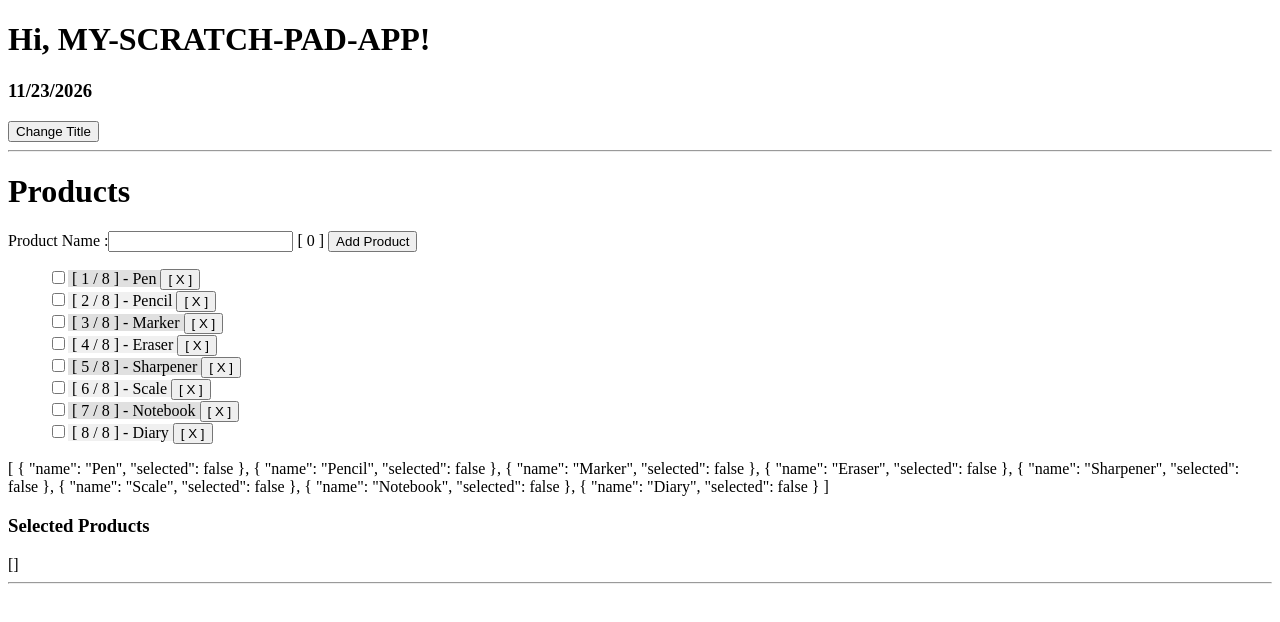
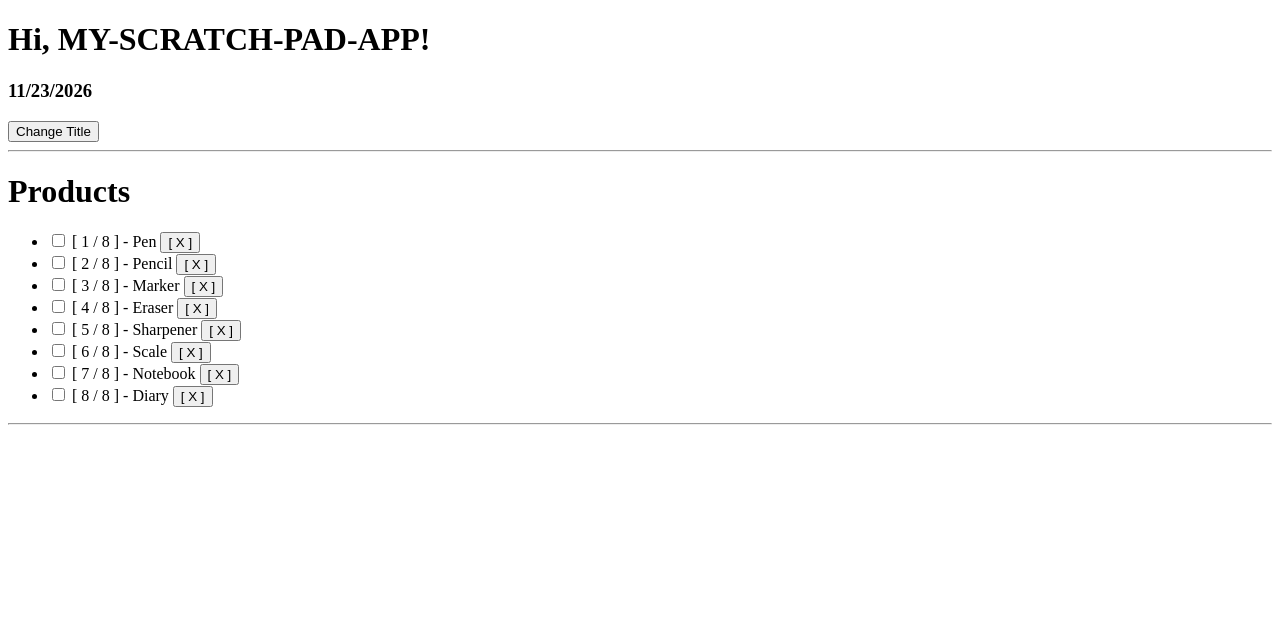
Before and after one commit to tkmagesh/siemens-angular-nov-2026, an Angular app in the folder scratch-pad/: page / in a window 1280 px wide. Shown: the top 622 px of the page. Built offline with nearby package versions, Linux system fonts and the light colour scheme.

Commit message:
component composition - Input decorator

```diff
--- /dev/null
+++ b/scratch-pad/src/app/products/add-product/add-product.html
@@ -0,0 +1,6 @@
+<!-- <div>
+    <label for="">Product Name :</label>
+    <input type="text" (input)="newProduct.set($event.target.value)" [value]="newProduct()">
+    <span> [ {{ newProduct().length }} ] </span>
+    <button (click)="addProduct()">Add Product</button>
+</div> -->
--- /dev/null
+++ b/scratch-pad/src/app/products/add-product/add-product.ts
@@ -0,0 +1,9 @@
+import { Component } from "@angular/core";
+
+@Component({
+    selector: "add-product",
+    templateUrl: "./add-product.html"
+})
+export class AddProduct {
+
+}
--- /dev/null
+++ b/scratch-pad/src/app/products/products-list/products-list.html
@@ -0,0 +1,19 @@
+<ul>
+    @for (product of list; track $index;) {
+        <li>
+            <!--
+            <input type="checkbox" (change)="updateProductSelection($index, $event.target.checked)" [checked]="product.selected">
+            <span [class]=" $even ? 'even' : 'odd'">
+                [ {{ $index + 1 }} / {{ $count }} ] - {{ product.name }}
+            </span>
+            <button (click)="removeProduct($index)"> [ X ] </button>
+            -->
+
+            <input type="checkbox" [checked]="product.selected">
+            <span [class]=" $even ? 'even' : 'odd'">
+                [ {{ $index + 1 }} / {{ $count }} ] - {{ product.name }}
+            </span>
+            <button> [ X ] </button>
+        </li>
+    }
+</ul>
--- /dev/null
+++ b/scratch-pad/src/app/products/products-list/products-list.ts
@@ -0,0 +1,13 @@
+import { Component, Input } from "@angular/core";
+import { Product } from "../types";
+
+@Component({
+    selector : 'products-list',
+    templateUrl : './products-list.html'
+})
+export class ProductsList {
+
+    @Input()
+    list : Array<Product> = [];
+
+}
--- a/scratch-pad/src/app/products/products.html
+++ b/scratch-pad/src/app/products/products.html
@@ -1,27 +1,4 @@
 <h1>Products</h1>
-<div>
-    <label for="">Product Name :</label>
-    <input type="text" (input)="newProduct.set($event.target.value)" [value]="newProduct()">
-    <span> [ {{ newProduct().length }} ] </span>
-    <button (click)="addProduct()">Add Product</button>
-</div>
-<ul>
-    @for (product of productNames(); track $index;) {
-        <li>
-            <input type="checkbox" (change)="updateProductSelection($index, $event.target.checked)" [checked]="product.selected">
-            <span [class]=" $even ? 'even' : 'odd'">
-                [ {{ $index + 1 }} / {{ $count }} ] - {{ product.name }}
-            </span>
-            <button (click)="removeProduct($index)"> [ X ] </button>
-        </li>
-    }
-</ul>
-<div>
-    {{ productNames() | json}}
-</div>
-<div>
-    <h3>Selected Products</h3>
-    <div>
-        {{ productNames() | selected | json}}
-    </div>
-</div>
+<!-- <add-product></add-product> -->
+<products-list [list]="productNames()"></products-list>
+<!-- <selected-products-list></selected-products-list> -->
--- a/scratch-pad/src/app/products/products.ts
+++ b/scratch-pad/src/app/products/products.ts
@@ -2,17 +2,26 @@ import { Component, computed, Signal, signal, WritableSignal } from "@angular/co
 import { ProductList } from "./types";
 import { SelectedProductsPipe } from "./selected-products.pipe";
 import { JsonPipe } from "@angular/common";
+import { AddProduct } from "./add-product/add-product";
+import { ProductsList } from "./products-list/products-list";
+import { SelectedProductsList } from "./selected-products-list/selected-products-list";
 
 @Component({
     selector: 'app-products',
-    imports: [SelectedProductsPipe, JsonPipe],
+    imports: [
+        SelectedProductsPipe
+        , JsonPipe
+        ,AddProduct
+        ,ProductsList
+        ,SelectedProductsList
+    ],
     templateUrl: './products.html',
     styleUrls: ['./products.css']
 })
 export class Products {
     newProduct = signal('');
 
-    productNames = signal([
+    productNames = signal<ProductList>([
         {name : 'Pen', selected : false},
         {name : 'Pencil', selected : false},
         {name : 'Marker', selected : false},
--- /dev/null
+++ b/scratch-pad/src/app/products/selected-products-list/selected-products-list.html
@@ -0,0 +1,6 @@
+<!-- <div>
+    <h3>Selected Products</h3>
+    <div>
+        {{ productNames() | selected | json}}
+    </div>
+</div> -->
--- /dev/null
+++ b/scratch-pad/src/app/products/selected-products-list/selected-products-list.ts
@@ -0,0 +1,10 @@
+import { JsonPipe } from "@angular/common";
+import { Component } from "@angular/core";
+
+@Component({
+    imports : [JsonPipe],
+    selector : "selected-products-list",
+    templateUrl : "selected-products-list.html"
+})
+export class SelectedProductsList {
+}
--- a/scratch-pad/src/app/products/selected-products.pipe.ts
+++ b/scratch-pad/src/app/products/selected-products.pipe.ts
@@ -3,6 +3,7 @@ import { ProductList } from "./types";
 
 @Pipe({
     name: 'selected',
+    pure: false
 })
 export class SelectedProductsPipe implements PipeTransform {
     transform(products: ProductList, ...args: any[]) : ProductList  {
```
